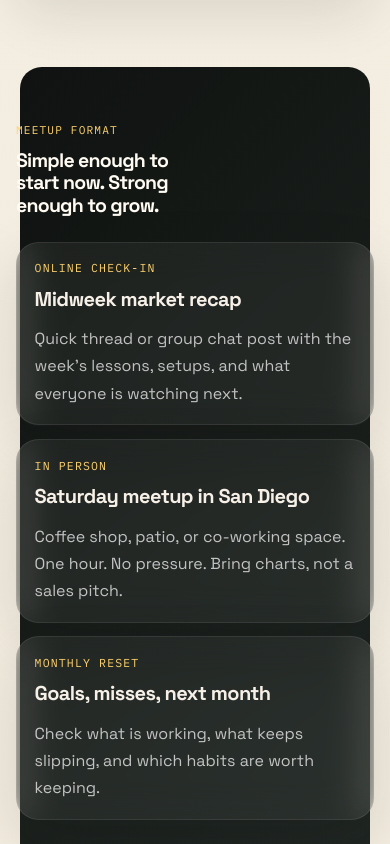
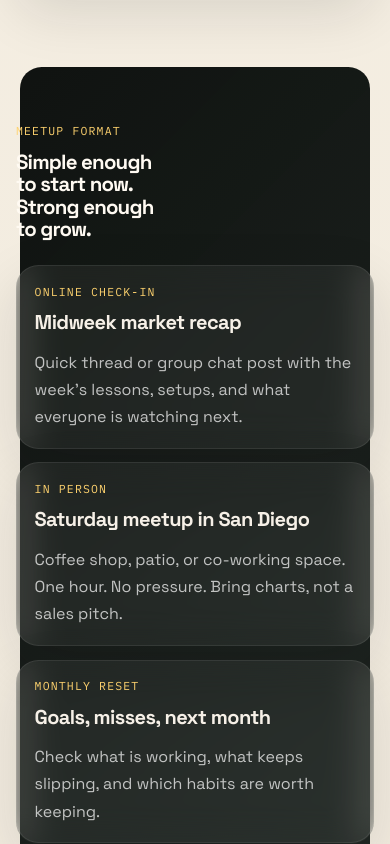
Before and after one commit to tmsteph/sd-day-traders, a plain HTML site: page index.html in a window 390 px wide. Shown: the part 2940-3784 px from the top of the page. Drawn offline with Linux system fonts and the light colour scheme.

Commit message:
Improve meetup heading wrap on small screens

```diff
--- a/styles.css
+++ b/styles.css
@@ -625,6 +625,23 @@ ul {
   }
 }
 
+@media (max-width: 560px) {
+  .section-contrast .section-heading {
+    max-width: 15.5rem;
+  }
+
+  .section-contrast .section-heading h2 {
+    max-width: 11ch;
+    font-size: 1.55rem;
+    line-height: 1.08;
+  }
+
+  .section-contrast .section-heading .eyebrow {
+    font-size: 0.72rem;
+    letter-spacing: 0.1em;
+  }
+}
+
 @media (max-width: 420px) {
   .section-contrast::before {
     width: calc(100% - 0.5rem);
@@ -632,17 +649,12 @@ ul {
   }
 
   .section-contrast .section-heading {
-    max-width: 15rem;
+    max-width: 13rem;
   }
 
   .section-contrast .section-heading h2 {
-    font-size: 1.22rem;
-    line-height: 1.16;
-  }
-
-  .section-contrast .section-heading .eyebrow {
-    font-size: 0.7rem;
-    letter-spacing: 0.1em;
+    font-size: 1.28rem;
+    line-height: 1.1;
   }
 
   .hero-visual {
```
